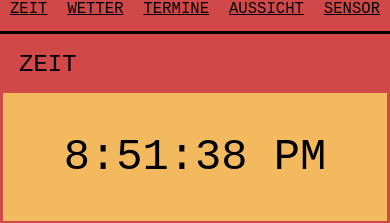
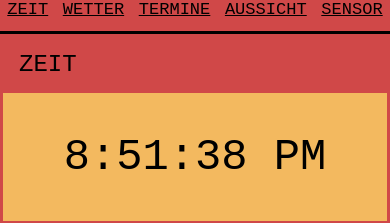
Before and after one commit to adrianheine/space-board, a plain HTML site: page index.html in a window 390 px wide. Shown: the top 223 px of the page. Drawn offline with nearby package versions, Linux system fonts and the light colour scheme; no server answers.

Commit message:
Calculate accessible fluid typography
https://fluid.style/type?min=0.5&max=1.5&min-bp=4&max-bp=40&unit=%22rem%22

```diff
--- a/style.css
+++ b/style.css
@@ -278,7 +278,7 @@ aside > nav > ul {
 }
 
 .sidebar-item {
-    font-size: clamp(0rem, 4dvw, var(--headerFontSize)); /* Responsive typography, yeah */
+    font-size: clamp(0.5rem, 0.389rem + 2.778vw, var(--headerFontSize)); /* Responsive typography, yeah */
     text-decoration: underline;
     text-transform: uppercase;
     cursor: pointer;
```
